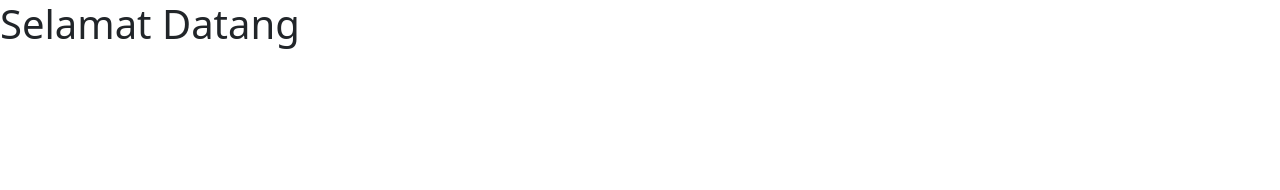
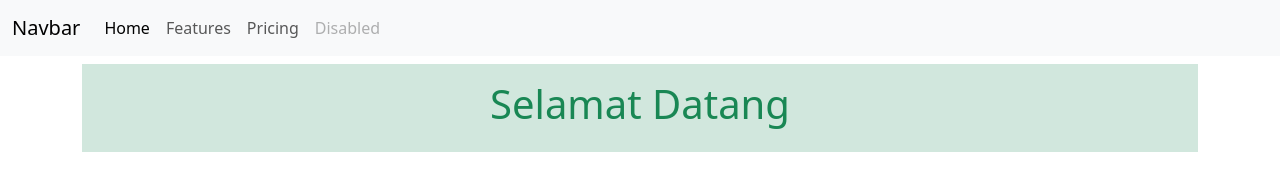
Before and after one commit to ILoveTahuTek/Introduction, a plain HTML site: page Web/index.html in a window 1280 px wide. Drawn offline with nearby package versions, Linux system fonts and the light colour scheme.

Commit message:
Update index.html

```diff
--- a/Web/index.html
+++ b/Web/index.html
@@ -1,17 +1,50 @@
 <!DOCTYPE html>
 <html lang="en">
+
 <head>
     <meta charset="UTF-8">
     <meta name="viewport" content="width=device-width, initial-scale=1.0">
     <title>Introduction</title>
-    <link href="https://cdn.jsdelivr.net/npm/bootstrap@5.3.3/dist/css/bootstrap.min.css" rel="stylesheet" integrity="sha384-QWTKZyjpPEjISv5WaRU9OFeRpok6YctnYmDr5pNlyT2bRjXh0JMhjY6hW+ALEwIH" crossorigin="anonymous">
+    <link href="https://cdn.jsdelivr.net/npm/bootstrap@5.3.3/dist/css/bootstrap.min.css" rel="stylesheet"
+        integrity="sha384-QWTKZyjpPEjISv5WaRU9OFeRpok6YctnYmDr5pNlyT2bRjXh0JMhjY6hW+ALEwIH" crossorigin="anonymous">
+        <style>
+            container{
+                margin-inline: flex;
+            }
+
+        </style>
 </head>
+
 <body>
-    <header>
+
+    <nav class="navbar navbar-expand-lg bg-body-tertiary">
+        <div class="container-fluid">
+            <a class="navbar-brand" href="#">Navbar</a>
+            <button class="navbar-toggler" type="button" data-bs-toggle="collapse" data-bs-target="#navbarNavAltMarkup"
+                aria-controls="navbarNavAltMarkup" aria-expanded="false" aria-label="Toggle navigation">
+                <span class="navbar-toggler-icon"></span>
+            </button>
+            <div class="collapse navbar-collapse" id="navbarNavAltMarkup">
+                <div class="navbar-nav">
+                    <a class="nav-link active" aria-current="page" href="#">Home</a>
+                    <a class="nav-link" href="#">Features</a>
+                    <a class="nav-link" href="#">Pricing</a>
+                    <a class="nav-link disabled" aria-disabled="true">Disabled</a>
+                </div>
+            </div>
+        </div>
+    </nav>
 <div>
-    <h1>Selamat Datang</h1>
+    <h1>
+
+    </h1>
 </div>
-    </header>
+
+    <div class="container text-center ">
+        <div class="p-3 mb-2 bg-success-subtle text-success-emphasis">
+            <h1 class="text-success"> Selamat Datang </h1>
+        </div>
+    </div>
 
     <div>
         <div>
@@ -32,6 +65,9 @@
 
         </div>
     </div>
-    <script src="https://cdn.jsdelivr.net/npm/bootstrap@5.3.3/dist/js/bootstrap.bundle.min.js" integrity="sha384-YvpcrYf0tY3lHB60NNkmXc5s9fDVZLESaAA55NDzOxhy9GkcIdslK1eN7N6jIeHz" crossorigin="anonymous"></script>
+    <script src="https://cdn.jsdelivr.net/npm/bootstrap@5.3.3/dist/js/bootstrap.bundle.min.js"
+        integrity="sha384-YvpcrYf0tY3lHB60NNkmXc5s9fDVZLESaAA55NDzOxhy9GkcIdslK1eN7N6jIeHz"
+        crossorigin="anonymous"></script>
 </body>
+
 </html>
```
